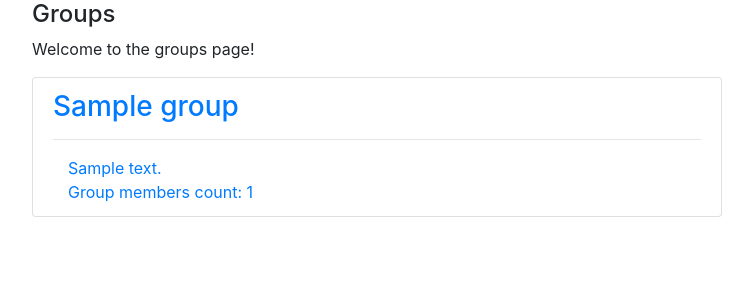
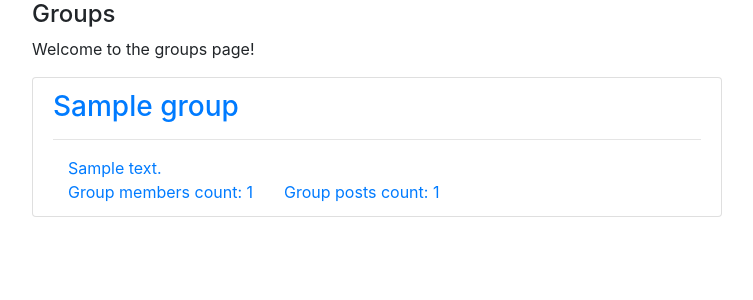
Before and after one commit to JaworskiAleksander/simple_social, a Django app: template simplesocial/groups/templates/groups/group_list.html in a window 1280 px wide. Shown: the part 58-358 px from the top of the page, without its empty margins (83-836 px from the left). Run offline with Django 3.2, Linux system fonts and the light colour scheme; the template is opened without the code that fills it: most values are stand-ins (such as "Sample title", 1, 10 or a date in 2020); some libraries are stand-ins or nearby versions.

Commit message:
add group posts count tag injection

```diff
--- a/simplesocial/groups/templates/groups/group_list.html
+++ b/simplesocial/groups/templates/groups/group_list.html
@@ -31,7 +31,10 @@
                     {{group.description_html|safe}}
                     <div class="row">
                         <div class="col-md-4">
-                            Group members count: {{ groups.members.count}}
+                            Group members count: {{ group.members.count }}
+                        </div>
+                        <div class="col-md-4">
+                            Group posts count: {{ group.posts.count }}
                         </div>
                     </div>
                 </div>
```
